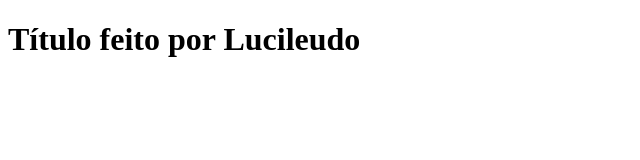
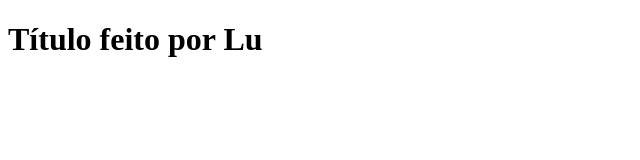
Before and after one commit to Lucileudo-Lopes/AULAS-GIT-ESSENCIAL, a plain HTML site: page index.html in a window 1280 px wide. Shown: the whole page, without its empty margins (0-640 px from the left). Drawn offline with Linux system fonts and the light colour scheme.

Commit message:
Criado titulo 01

```diff
--- a/index.html
+++ b/index.html
@@ -6,6 +6,6 @@
     <title>Git e Github</title>
 </head>
 <body>
-    <h1>Título feito por Lucileudo</h1>
+    <h1>Título feito por Lu</h1>
 </body>
 </html>
```
